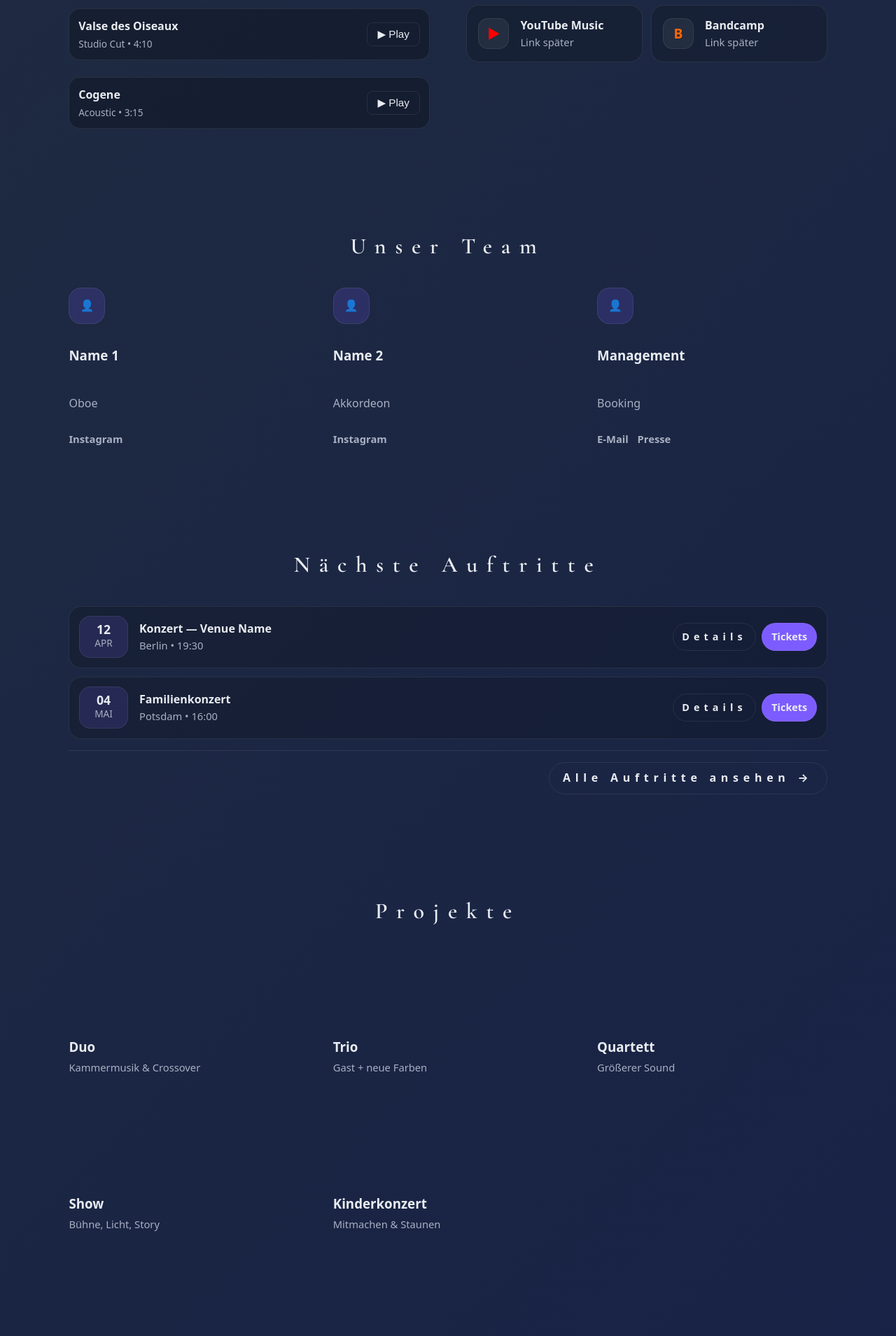
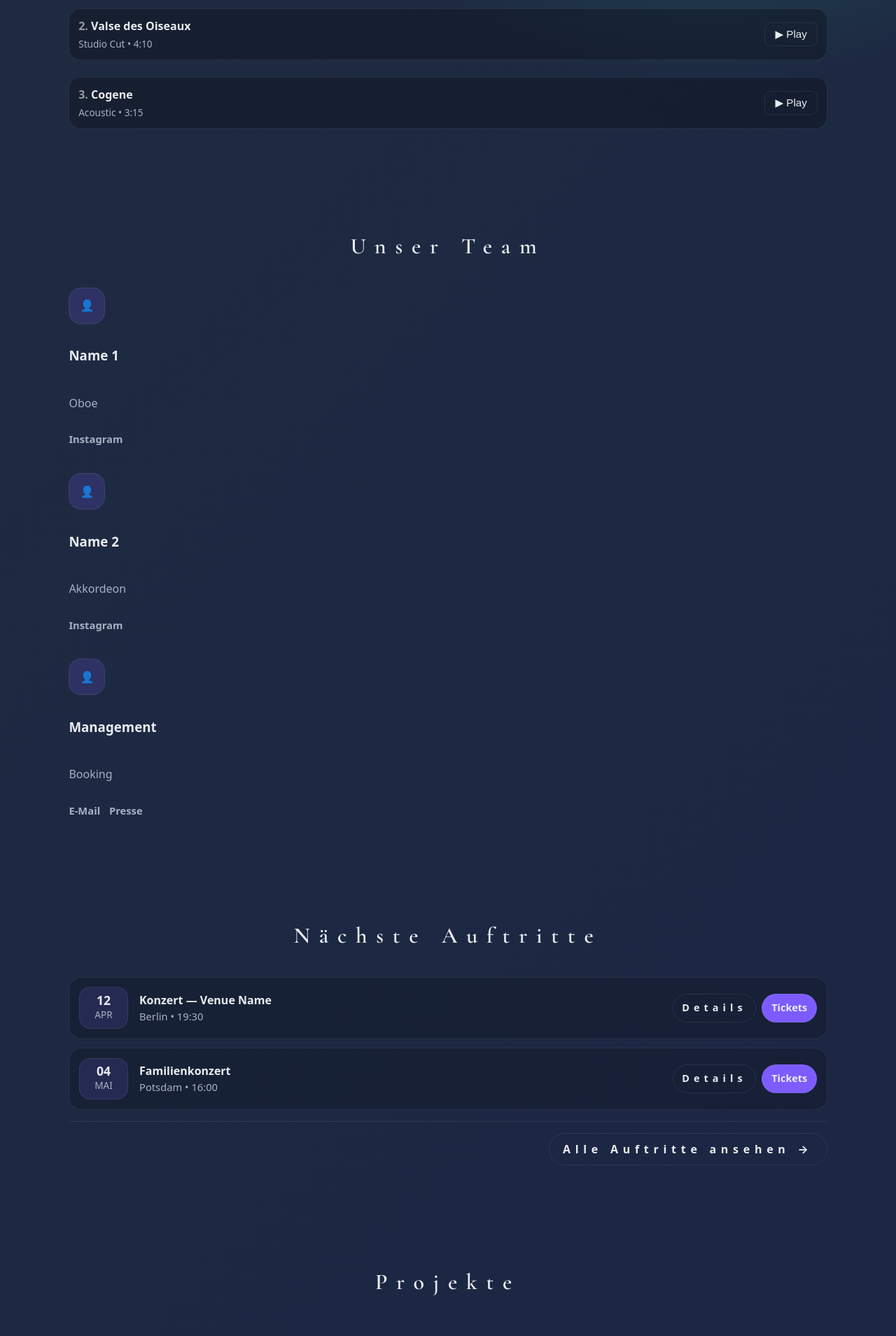
Before and after one commit to OBO-WAN/Melangea_Prototype, a PHP site: page / in a window 1280 px wide. Shown: the part 932-2841 px from the top of the page at 70% size. Run offline with PHP 8.4, Linux system fonts and the light colour scheme.

Commit message:
Hör-Links Card deleted

```diff
--- a/index.html
+++ b/index.html
@@ -141,56 +141,6 @@
             </ol>
           </div>
 
-          <div class="card">
-            <div class="card-head">
-              <h3>Hör-Links</h3>
-            </div>
-            <div class="link-grid">
-              <a class="tile" href="#" aria-disabled="true">
-                <div class="tile-icon spotify">
-                  <!-- Spotify SVG -->
-                  <svg viewBox="0 0 24 24" fill="currentColor">
-                    <path d="M12 0C5.37 0 0 5.37 0 12s5.37 12 12 12
-        12-5.37 12-12S18.63 0 12 0zm5.5 17.3c-.2.3-.6.4-.9.2
-        -2.5-1.5-5.7-1.8-9.5-.9-.3.1-.7-.1-.8-.5-.1-.3.1-.7.5-.8
-        4.1-1 7.7-.7 10.4 1 .3.2.4.6.3.9zm1.3-2.9c-.3.4-.8.6-1.2.3
-        -2.8-1.7-7.1-2.2-10.4-1.1-.4.1-.9-.1-1-.6-.1-.4.1-.9.6-1
-        3.7-1.2 8.5-.6 11.7 1.3.4.2.5.8.3 1.1zm.1-3c-3.4-2-9-2.2-12.3-1.2
-        -.5.2-1-.1-1.2-.6-.2-.5.1-1 .6-1.2 3.8-1.1 10-1 13.8 1.3.5.3.6.9.3 1.4
-        -.3.5-.9.6-1.2.3z" />
-                  </svg>
-                </div>
-                <div>
-                  <div class="tile-title">Spotify</div>
-                  <div class="muted small">Link später</div>
-                </div>
-              </a>
-
-              <a class="tile" href="#" aria-disabled="true">
-                <div class="tile-icon apple"></div>
-                <div>
-                  <div class="tile-title">Apple Music</div>
-                  <div class="muted small">Link später</div>
-                </div>
-              </a>
-
-              <a class="tile" href="#" aria-disabled="true">
-                <div class="tile-icon youtube">▶</div>
-                <div>
-                  <div class="tile-title">YouTube Music</div>
-                  <div class="muted small">Link später</div>
-                </div>
-              </a>
-
-              <a class="tile" href="#" aria-disabled="true">
-                <div class="tile-icon bandcamp">B</div>
-                <div>
-                  <div class="tile-title">Bandcamp</div>
-                  <div class="muted small">Link später</div>
-                </div>
-              </a>
-            </div>
-          </div>
         </div>
       </div>
     </section>
@@ -384,7 +334,8 @@
         </div>
 
         <div class="section-foot">
-          <a class="btn btn-ghost btn-youtube" href="https://www.youtube.com/@MelangeaDeux" target="_blank" rel="noopener">
+          <a class="btn btn-ghost btn-youtube" href="https://www.youtube.com/@MelangeaDeux" target="_blank"
+            rel="noopener">
             ▶ YouTube
           </a>
         </div>
--- a/layout.css
+++ b/layout.css
@@ -90,6 +90,7 @@
 .section {
   padding: 8px 0 16px;
   margin: 100px 0px 70px 0px;
+  /* min-height: 100vh; */
 }
 
 
@@ -119,13 +120,13 @@
 
 
 .grid {
-  display: grid;
+  display: flow;
   gap: 1rem;
 }
 
 
 .grid.two {
-  grid-template-columns: 1fr 1fr;
+  grid-template-columns: 8fr 1fr;
 }
 
 
--- a/styles.css
+++ b/styles.css
@@ -238,6 +238,7 @@ h1 {
   background: transparent;
   border-radius: var(--radius);
   padding: 1.15rem;
+  margin: 0 auto;
 }
 
 .card-head {
@@ -329,6 +330,7 @@ h1 {
   display: flex;
   flex-direction: column;
   gap: 1.5rem;
+  counter-reset: track;
 }
 
 .track {
@@ -340,6 +342,12 @@ h1 {
   border-radius: 16px;
   border: 1px solid var(--border);
   background: rgba(11, 13, 18, .35);
+  counter-increment: track;
+}
+
+.track .title::before{
+  content: counter(track) ". ";
+  opacity:.6;
 }
 
 .track button {
```
